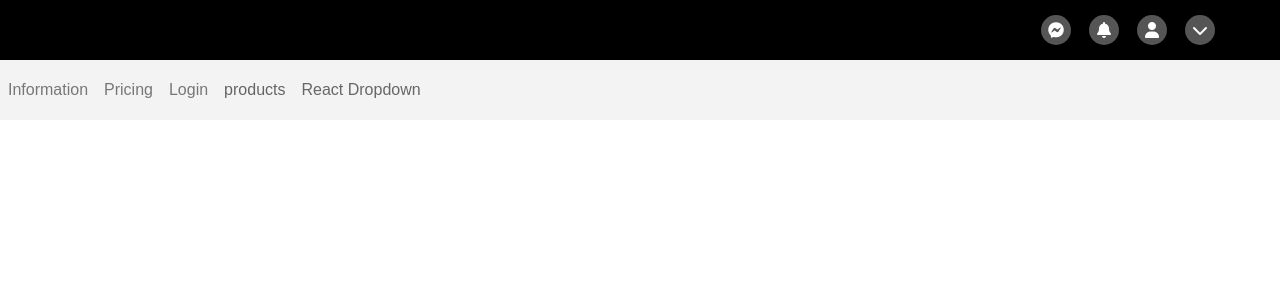
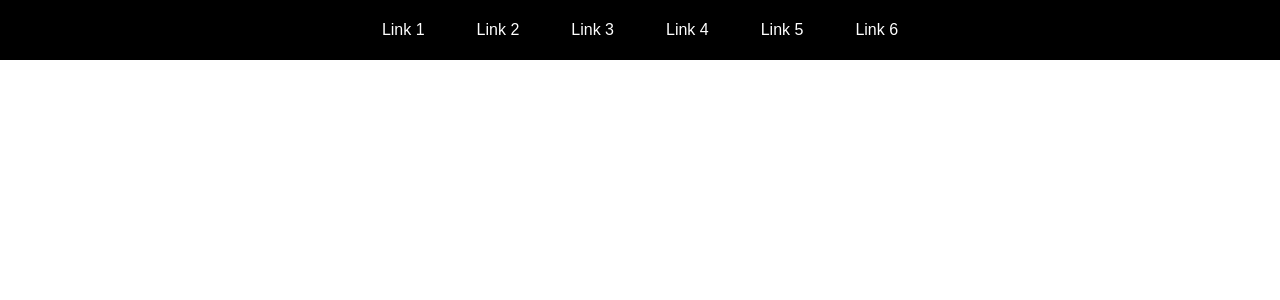
Before and after one commit to savus/ReactDropdownMenus, a React (Vite) app: page / in a window 1280 px wide. Shown: the top 300 px of the page. Built offline with nearby package versions, Linux system fonts and the light colour scheme.

Commit message:
build active tab state for dropdown menus

```diff
--- a/src/App.tsx
+++ b/src/App.tsx
@@ -2,13 +2,14 @@ import { DropdownMenu } from "./Components/DropdownMenu";
 import { Header } from "./Components/Header";
 import { NavItem } from "./Components/NavItem";
 import { Navbar } from "./Components/Navbar";
-import { ActiveTabStateProvider } from "./Components/Providers/ActiveTabStateProvider";
+import { TabStateProvider } from "./Components/Providers/TabStateProvider";
 import "./css/index.css";
+import "./css/practice-header.css";
 
 function App() {
   return (
     <>
-      <ActiveTabStateProvider>
+      {/* <TabStateProvider>
         <Navbar>
           <NavItem icon="fa-brands fa-facebook-messenger">
             <></>
@@ -24,7 +25,151 @@ function App() {
           </NavItem>
         </Navbar>
         <Header />
-      </ActiveTabStateProvider>
+      </TabStateProvider> */}
+      <header className="practice-header">
+        <nav className="practice-navbar">
+          <ul className="practice-navbar-nav">
+            <li className="practice-nav-item">
+              <div className="" data-dropdown>
+                <a href="#" data-dropdown-button>
+                  Link 1
+                </a>
+                <div data-dropdown-menu>
+                  <ul className="dropdown-menu">
+                    <li className="dropdown-menu-item">
+                      <a href="#">Link 1</a>
+                    </li>
+                    <li className="dropdown-menu-item">
+                      <a href="#">Link 2</a>
+                    </li>
+                    <li className="dropdown-menu-item">
+                      <a href="#">Link 3</a>
+                    </li>
+                    <li className="dropdown-menu-item">
+                      <a href="#">Link 4</a>
+                    </li>
+                  </ul>
+                </div>
+              </div>
+            </li>
+            <li className="practice-nav-item">
+              <div className="" data-dropdown>
+                <a href="#" data-dropdown-button>
+                  Link 2
+                </a>
+                <div data-dropdown-menu>
+                  <ul className="dropdown-menu">
+                    <li className="dropdown-menu-item">
+                      <a href="#">Link 1</a>
+                    </li>
+                    <li className="dropdown-menu-item">
+                      <a href="#">Link 2</a>
+                    </li>
+                    <li className="dropdown-menu-item">
+                      <a href="#">Link 3</a>
+                    </li>
+                    <li className="dropdown-menu-item">
+                      <a href="#">Link 4</a>
+                    </li>
+                  </ul>
+                </div>
+              </div>
+            </li>
+            <li className="practice-nav-item">
+              <div className="" data-dropdown>
+                <a href="#" data-dropdown-button>
+                  Link 3
+                </a>
+                <div data-dropdown-menu>
+                  <ul className="dropdown-menu">
+                    <li className="dropdown-menu-item">
+                      <a href="#">Link 1</a>
+                    </li>
+                    <li className="dropdown-menu-item">
+                      <a href="#">Link 2</a>
+                    </li>
+                    <li className="dropdown-menu-item">
+                      <a href="#">Link 3</a>
+                    </li>
+                    <li className="dropdown-menu-item">
+                      <a href="#">Link 4</a>
+                    </li>
+                  </ul>
+                </div>
+              </div>
+            </li>
+            <li className="practice-nav-item">
+              <div className="" data-dropdown>
+                <a href="#" data-dropdown-button>
+                  Link 4
+                </a>
+                <div data-dropdown-menu>
+                  <ul className="dropdown-menu">
+                    <li className="dropdown-menu-item">
+                      <a href="#">Link 1</a>
+                    </li>
+                    <li className="dropdown-menu-item">
+                      <a href="#">Link 2</a>
+                    </li>
+                    <li className="dropdown-menu-item">
+                      <a href="#">Link 3</a>
+                    </li>
+                    <li className="dropdown-menu-item">
+                      <a href="#">Link 4</a>
+                    </li>
+                  </ul>
+                </div>
+              </div>
+            </li>
+            <li className="practice-nav-item">
+              <div className="" data-dropdown>
+                <a href="#" data-dropdown-button>
+                  Link 5
+                </a>
+                <div data-dropdown-menu>
+                  <ul className="dropdown-menu">
+                    <li className="dropdown-menu-item">
+                      <a href="#">Link 1</a>
+                    </li>
+                    <li className="dropdown-menu-item">
+                      <a href="#">Link 2</a>
+                    </li>
+                    <li className="dropdown-menu-item">
+                      <a href="#">Link 3</a>
+                    </li>
+                    <li className="dropdown-menu-item">
+                      <a href="#">Link 4</a>
+                    </li>
+                  </ul>
+                </div>
+              </div>
+            </li>
+            <li className="practice-nav-item">
+              <div className="" data-dropdown>
+                <a href="#" data-dropdown-button>
+                  Link 6
+                </a>
+                <div data-dropdown-menu>
+                  <ul className="dropdown-menu">
+                    <li className="dropdown-menu-item">
+                      <a href="#">Link 1</a>
+                    </li>
+                    <li className="dropdown-menu-item">
+                      <a href="#">Link 2</a>
+                    </li>
+                    <li className="dropdown-menu-item">
+                      <a href="#">Link 3</a>
+                    </li>
+                    <li className="dropdown-menu-item">
+                      <a href="#">Link 4</a>
+                    </li>
+                  </ul>
+                </div>
+              </div>
+            </li>
+          </ul>
+        </nav>
+      </header>
     </>
   );
 }
--- /dev/null
+++ b/src/css/practice-header.css
@@ -0,0 +1,59 @@
+.practice-header {
+  background-color: var(--bg-color);
+}
+
+.practice-header .practice-navbar {
+  height: var(--nav-size);
+  width: 100%;
+}
+
+.practice-header .practice-navbar-nav {
+  display: flex;
+  justify-content: center;
+  gap: 20px;
+  align-items: center;
+  height: 100%;
+}
+
+.practice-header .practice-nav-item [data-dropdown] {
+  position: relative;
+}
+
+.practice-header .practice-nav-item [data-dropdown-button] {
+  display: flex;
+  align-items: center;
+  padding: 0 1rem;
+}
+
+.practice-header
+  .practice-nav-item
+  [data-dropdown].active
+  [data-dropdown-button],
+.practice-header .practice-nav-item [data-dropdown-button]:hover {
+  color: blue;
+  background-color: #fff;
+}
+
+.practice-header
+  .practice-nav-item
+  [data-dropdown].active
+  [data-dropdown-menu] {
+  user-select: none;
+  transform: translateY(20px);
+  opacity: 1;
+}
+
+.practice-header [data-dropdown-menu] {
+  position: absolute;
+  max-width: 200px;
+  background-color: #fff;
+  box-shadow: 1px 1px 1px 5px rgba(0, 0, 0, 0.1);
+  padding: 1rem;
+  opacity: 0;
+  transition: transform var(--transition-speed) ease-in-out,
+    opacity var(--transition-speed) ease-in-out;
+}
+
+.practice-header [data-dropdown-menu] a {
+  color: #000;
+}
--- a/src/js/main.js
+++ b/src/js/main.js
@@ -1,47 +1,78 @@
+// document.addEventListener("DOMContentLoaded", () => {
+//   document.addEventListener("click", (e) => {
+//     const target = e.target;
+//     const dataDropdownButton = "[data-dropdown-button]";
+//     const dataDropdown = "[data-dropdown]";
+//     const isDropdownButton = target.matches(dataDropdownButton);
+
+//     if (!isDropdownButton && target.closest(dataDropdown) != null) return;
+
+//     let currentDropdownMenu;
+
+//     if (isDropdownButton) {
+//       currentDropdownMenu = target.closest(dataDropdown);
+//       currentDropdownMenu.classList.toggle("active");
+//     }
+
+//     document.querySelectorAll(`${dataDropdown}.active`).forEach((dropdown) => {
+//       if (dropdown === currentDropdownMenu) return;
+
+//       dropdown.classList.remove("active");
+//     });
+
+//     const dataPracticeDropdown = "[data-practice-dropdown]";
+//     const dataPracticeDropdownButton = "[data-practice-dropdown-button]";
+//     const isPracticeDropdownButton = target.matches(dataPracticeDropdownButton);
+
+//     if (
+//       !isPracticeDropdownButton &&
+//       target.closest(dataPracticeDropdown) != null
+//     )
+//       return;
+
+//     let currentPracticeDropdownMenu;
+
+//     if (isPracticeDropdownButton) {
+//       currentPracticeDropdownMenu = target.closest(dataPracticeDropdown);
+//       currentPracticeDropdownMenu.classList.toggle("active");
+//     }
+
+//     document
+//       .querySelectorAll(`${dataPracticeDropdown}.active`)
+//       .forEach((dropdown) => {
+//         if (dropdown === currentPracticeDropdownMenu) return;
+//         dropdown.classList.remove("active");
+//       });
+//   });
+// });
+
 document.addEventListener("DOMContentLoaded", () => {
+  const dataDropdownButton = "[data-dropdown-button]";
+  const dataDropdown = "[data-dropdown]";
+
+  const setActive = (element, selector) => {
+    const activeElement = document.querySelector(`${selector}.active`);
+    if (activeElement !== null) {
+      activeElement.classList.remove("active");
+    }
+    element.classList.add("active");
+  };
+
   document.addEventListener("click", (e) => {
     const target = e.target;
-    const dataDropdownButton = "[data-dropdown-button]";
-    const dataDropdown = "[data-dropdown]";
     const isDropdownButton = target.matches(dataDropdownButton);
 
-    if (!isDropdownButton && target.closest(dataDropdown) != null) return;
+    if (!isDropdownButton && target.closest(dataDropdown) !== null) return;
 
-    let currentDropdownMenu;
+    const currentDropdownMenu = target.closest(dataDropdown);
 
     if (isDropdownButton) {
-      currentDropdownMenu = target.closest(dataDropdown);
-      currentDropdownMenu.classList.toggle("active");
+      currentDropdownMenu?.classList.toggle("active");
     }
 
-    document.querySelectorAll(`${dataDropdown}.active`).forEach((dropdown) => {
+    document.querySelectorAll(dataDropdown).forEach((dropdown) => {
       if (dropdown === currentDropdownMenu) return;
-
       dropdown.classList.remove("active");
     });
-
-    const dataPracticeDropdown = "[data-practice-dropdown]";
-    const dataPracticeDropdownButton = "[data-practice-dropdown-button]";
-    const isPracticeDropdownButton = target.matches(dataPracticeDropdownButton);
-
-    if (
-      !isPracticeDropdownButton &&
-      target.closest(dataPracticeDropdown) != null
-    )
-      return;
-
-    let currentPracticeDropdownMenu;
-
-    if (isPracticeDropdownButton) {
-      currentPracticeDropdownMenu = target.closest(dataPracticeDropdown);
-      currentPracticeDropdownMenu.classList.toggle("active");
-    }
-
-    document
-      .querySelectorAll(`${dataPracticeDropdown}.active`)
-      .forEach((dropdown) => {
-        if (dropdown === currentPracticeDropdownMenu) return;
-        dropdown.classList.remove("active");
-      });
   });
 });
```
